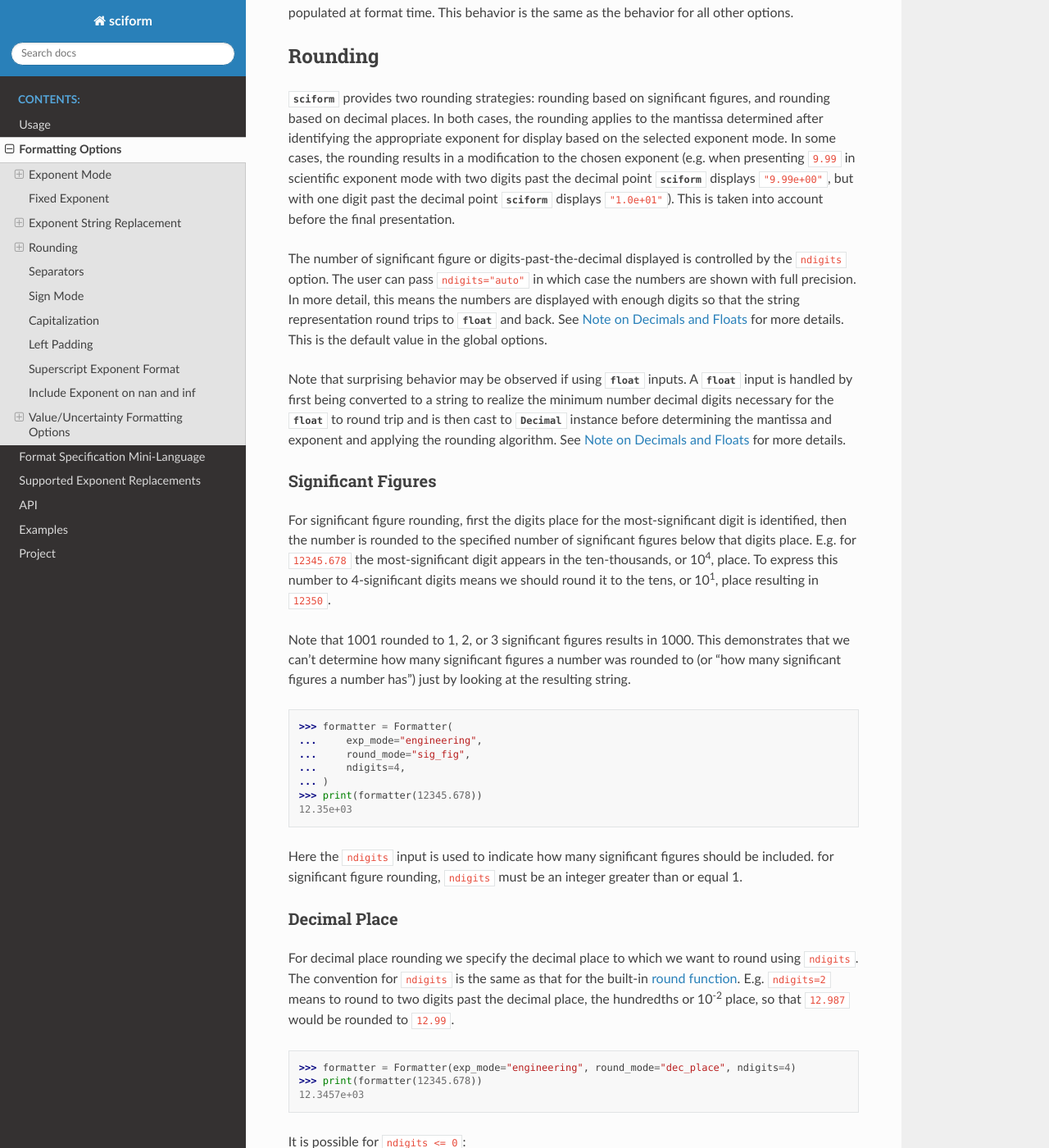
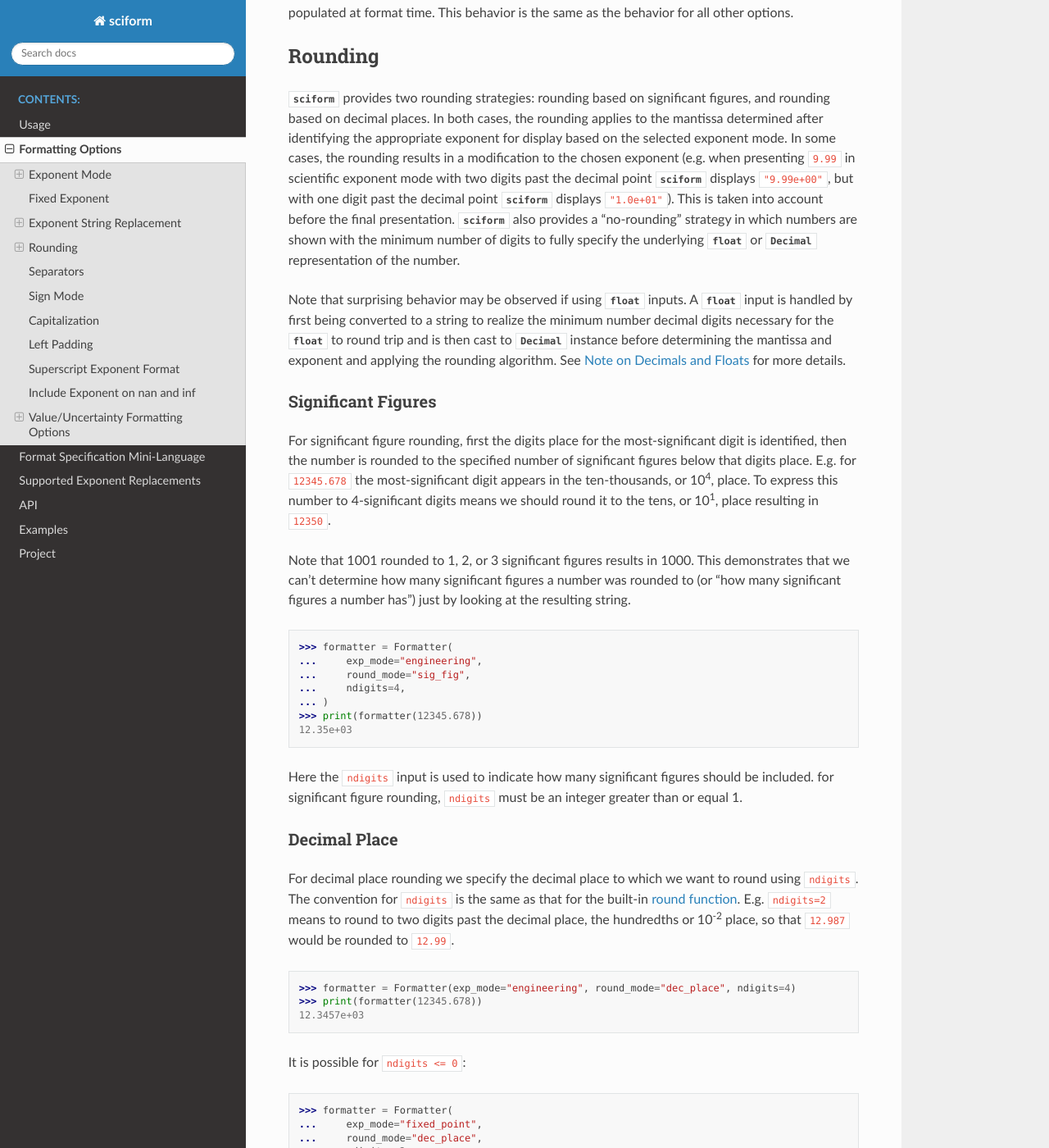
Before and after one commit to jagerber48/sciform, a Sphinx documentation site: the page built from docs/source/options.rst, in a window 1280 px wide and 1400 px high, scrolled down 5977 px. Shown: the whole window at 82% size. Built offline with Sphinx 7.4.7 and the Read the Docs theme 2.0.0, drawn with Linux system fonts in a browser that asks for light colours; some of the changed text lies outside the part shown.

Commit message:
some documentation

```diff
--- a/docs/source/options.rst
+++ b/docs/source/options.rst
@@ -355,15 +355,9 @@ two digits past the decimal point :mod:`sciform` displays
 ``"9.99e+00"``, but with one digit past the decimal point :mod:`sciform`
 displays ``"1.0e+01"``).
 This is taken into account before the final presentation.
-
-The number of significant figure or digits-past-the-decimal displayed is
-controlled by the ``ndigits`` option.
-The user can pass ``ndigits="auto"`` in which case the numbers are shown with
-full precision.
-In more detail, this means the numbers are displayed with enough digits so that
-the string representation round trips to :class:`float` and back.
-See :ref:`dec_and_float` for more details.
-This is the default value in the global options.
+:mod:`sciform` also provides a "no-rounding" strategy in which numbers are shown
+with the minimum number of digits to fully specify the underlying :class:`float`
+or :class:`Decimal` representation of the number.
 
 Note that surprising behavior may be observed if using :class:`float`
 inputs.
@@ -432,8 +426,7 @@ It is possible for ``ndigits <= 0``:
 Automatic Rounding
 ------------------
 
-If the user does not specify ``ndigits`` or the user uses
-:class:`AutoDigits` by passing ``ndigits=AutoDigits``, then
+If the user specifies ``ndigits="auto"``, then
 :mod:`sciform` will automatically determine how rounding should be
 performed.
 
```
Also changed, not shown: other parts of docs/source/options.rst (+1 -2 lines).
